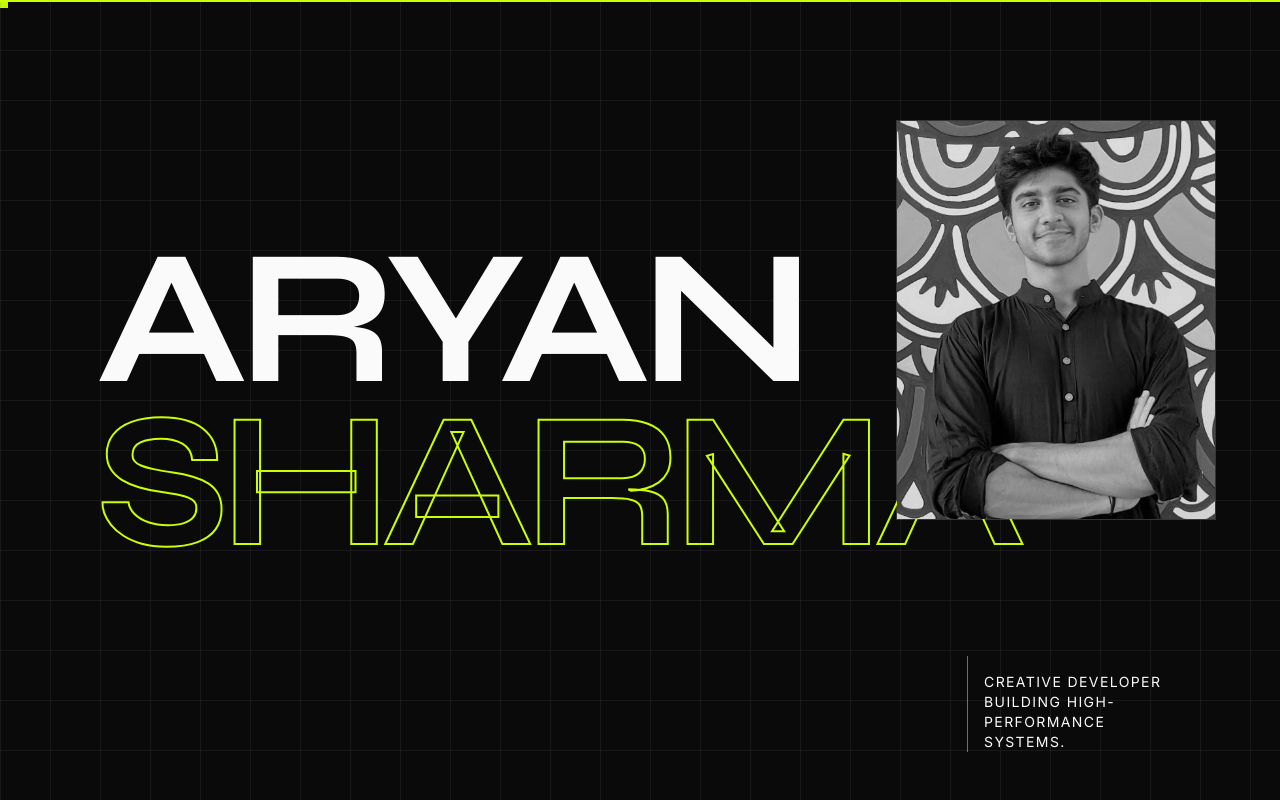
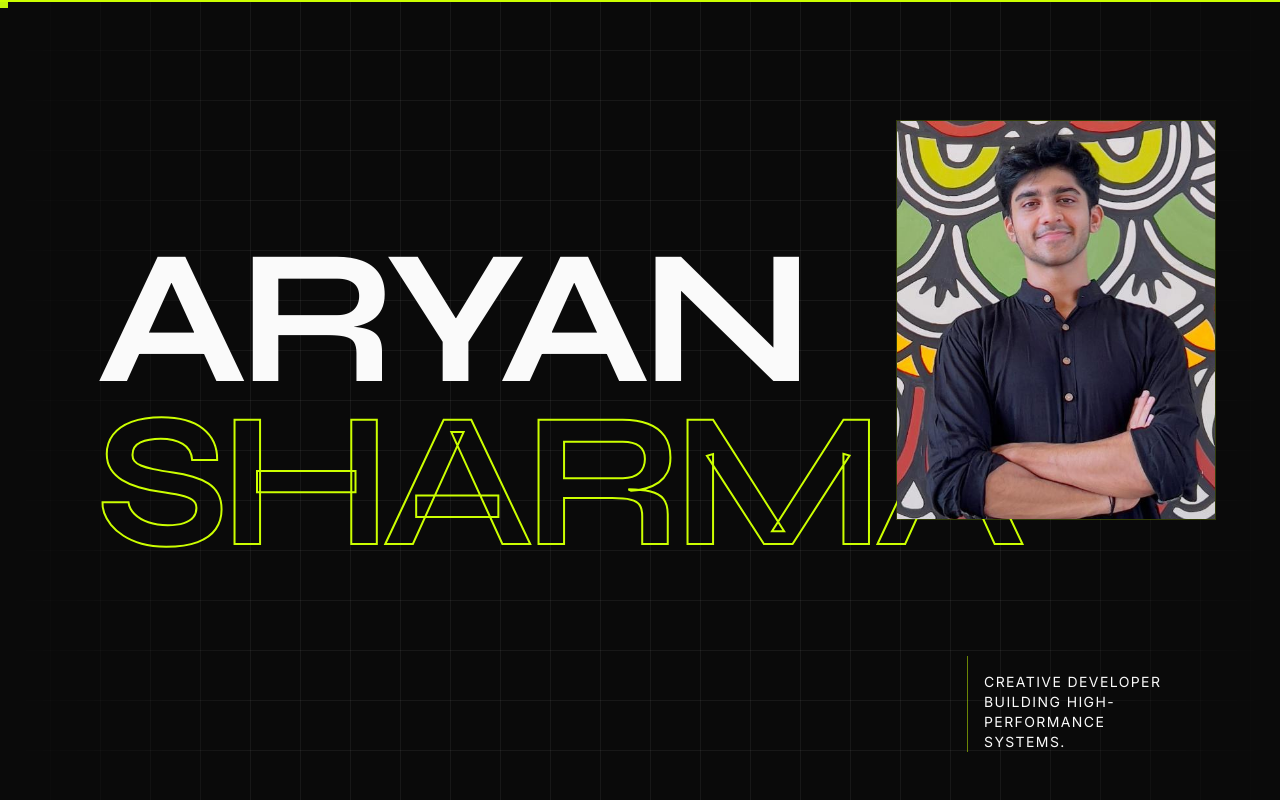
Before and after one commit to AryanSharma48/portfolio, a Next.js app: page / in a window 1280 px wide. Shown: the top 800 px of the page. Built offline with nearby package versions, Linux system fonts and the light colour scheme.

Commit message:
feat: add photo in mobile

```diff
--- a/src/app/globals.css
+++ b/src/app/globals.css
@@ -13,11 +13,21 @@
   body {
     background-color: var(--color-background);
     color: var(--color-foreground);
+    @apply selection:bg-accent selection:text-black;
+  }
+
+  body::before {
+    content: "";
+    position: fixed;
+    inset: 0;
+    z-index: -1;
+    pointer-events: none;
     background-image:
       linear-gradient(to right, rgba(255, 255, 255, 0.06) 1px, transparent 1px),
       linear-gradient(to bottom, rgba(255, 255, 255, 0.06) 1px, transparent 1px);
     background-size: 50px 50px;
-    @apply selection:bg-accent selection:text-black;
+    mask-image: linear-gradient(to right, transparent, black 20%, black 80%, transparent);
+    -webkit-mask-image: linear-gradient(to right, transparent, black 20%, black 80%, transparent);
   }
 }
 
--- a/src/app/layout.tsx
+++ b/src/app/layout.tsx
@@ -13,7 +13,7 @@ const syne = Syne({
 });
 
 export const metadata: Metadata = {
-  title: "Aryan | Creative Developer",
+  title: "Aryan | FullStack Developer",
   description: "High-performance developer portfolio built with Next.js & Framer Motion",
 };
 
--- a/src/components/sections/About.tsx
+++ b/src/components/sections/About.tsx
@@ -16,7 +16,7 @@ export default function About() {
   return (
     <section
       ref={containerRef}
-      className="min-h-screen w-full flex flex-col justify-center px-4 md:px-12 lg:px-24 py-24 border-t border-accent/10"
+      className="min-h-[80vh] md:min-h-screen w-full flex flex-col justify-center px-4 md:px-12 lg:px-24 py-12 md:py-24 border-t border-accent/10"
       id="about"
     >
       <div className="max-w-[90vw] lg:max-w-[70vw]">
--- a/src/components/sections/Contact.tsx
+++ b/src/components/sections/Contact.tsx
@@ -5,11 +5,11 @@ import { portfolioData } from "@/data/portfolio";
 
 export default function Contact() {
   return (
-    <section className="relative w-full min-h-screen flex flex-col justify-center px-4 md:px-12 lg:px-24 py-32 border-t border-accent/10 overflow-hidden" id="contact">
+    <section className="relative w-full min-h-[80vh] md:min-h-screen flex flex-col justify-center px-4 md:px-12 lg:px-24 py-16 md:py-32 border-t border-accent/10 overflow-hidden" id="contact">
       <div className="flex flex-col md:flex-row justify-between items-start md:items-end w-full max-w-7xl mx-auto z-10">
 
-        <div className="mb-24 md:mb-0">
-          <h2 className="font-sans text-xs uppercase tracking-widest text-accent mb-12">
+        <div className="mb-16 md:mb-0">
+          <h2 className="font-sans text-xs uppercase tracking-widest text-accent mb-8 md:mb-12">
             (03) The Index
           </h2>
           <div className="flex flex-col gap-2 relative z-20">
--- a/src/components/sections/Hero.tsx
+++ b/src/components/sections/Hero.tsx
@@ -33,12 +33,30 @@ export default function Hero() {
         </p>
       </motion.div>
 
-      {/* Profile Image Element */}
+      {/* Mobile Background Image Element */}
+      <motion.div
+        initial={{ opacity: 0 }}
+        animate={{ opacity: 0.4 }}
+        transition={{ duration: 2 }}
+        className="absolute inset-0 w-full h-full z-0 block md:hidden pointer-events-none brightness-60 mix-blend-luminosity"
+      >
+        <Image
+          src="/profile.jpg"
+          alt="Background Texture"
+          fill
+          className="object-cover object-center grayscale"
+          priority
+        />
+        {/* Falloff gradient overlay to blend into the darkness smoothly */}
+        <div className="absolute inset-0 bg-gradient-to-t from-background via-transparent to-transparent opacity-80" />
+      </motion.div>
+
+      {/* Desktop Profile Image Element */}
       <motion.div
         initial={{ opacity: 0, scale: 0.9, rotate: -5 }}
         animate={{ opacity: 1, scale: 1, rotate: 0 }}
         transition={{ delay: 0.5, duration: 1.5, type: "spring" }}
-        className="absolute top-[15%] right-[5%] w-[35vh] h-[45vh] lg:w-[40vh] lg:h-[50vh] border-[1px] border-accent/20 hidden md:block overflow-hidden grayscale hover:grayscale-0 transition-all duration-700 pointer-events-auto z-10"
+        className="absolute top-[15%] right-[5%] w-[35vh] h-[45vh] lg:w-[40vh] lg:h-[50vh] border-[1px] border-accent/20 hidden md:block overflow-hidden pointer-events-auto z-10"
         data-cursor-hover
       >
         <Image
--- a/src/components/sections/Projects.tsx
+++ b/src/components/sections/Projects.tsx
@@ -11,13 +11,13 @@ export default function Projects() {
   return (
     <section
       ref={containerRef}
-      className="relative w-full py-32 px-4 md:px-12 lg:px-24 border-t border-accent/10"
+      className="relative w-full py-16 md:py-32 px-4 md:px-12 lg:px-24 border-t border-accent/10"
       id="projects"
     >
-      <h2 className="font-sans text-xs uppercase tracking-widest text-accent mb-24">
+      <h2 className="font-sans text-xs uppercase tracking-widest text-accent mb-12 md:mb-24">
         (02) Selected Works
       </h2>
-      <div className="flex flex-col gap-32 md:gap-48">
+      <div className="flex flex-col gap-16 md:gap-32 lg:gap-48">
         {portfolioData.projects.map((project, i) => (
           <ProjectCard key={project.id} project={project} index={i} />
         ))}
```
